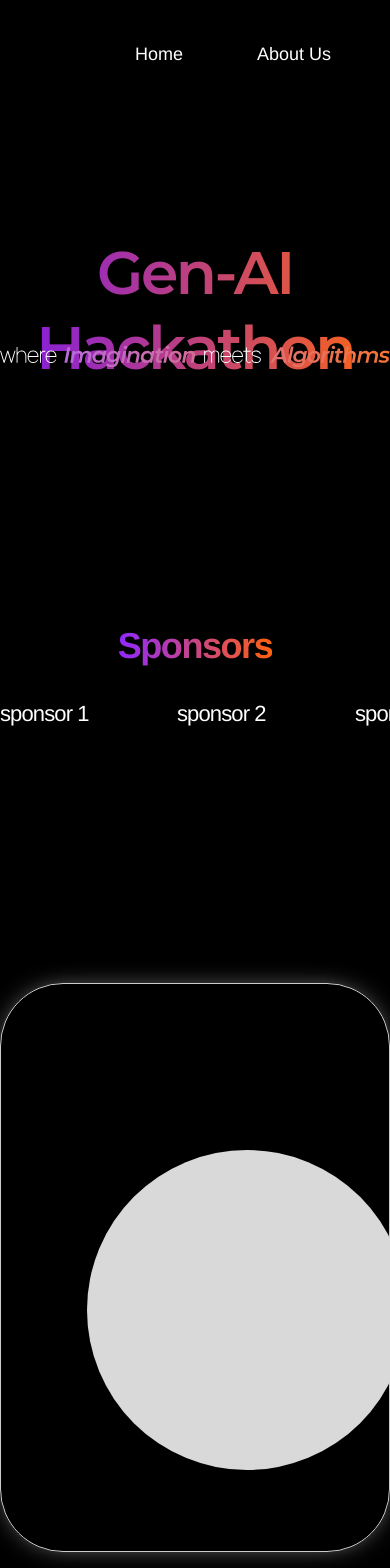
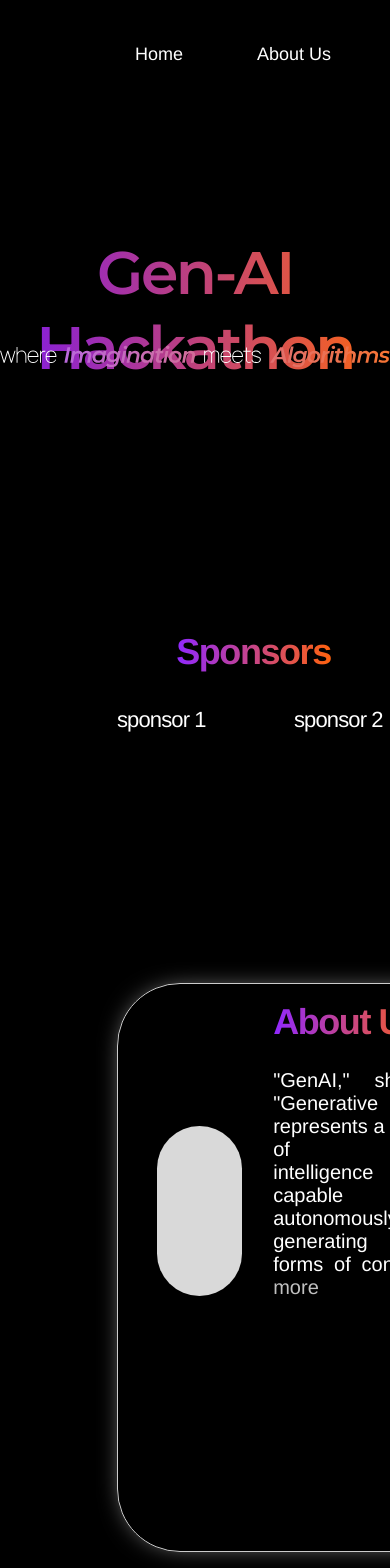
Before and after one commit to GenAiHack23/GenAIHack-Website, a React (Vite) app: page / in a window 390 px wide. Shown: the top 1568 px of the page. Built offline with nearby package versions, Linux system fonts and the light colour scheme.

Commit message:
Chnages in About us page

```diff
--- a/src/views/about-us.css
+++ b/src/views/about-us.css
@@ -1,14 +1,14 @@
+/* Default styles for larger screens */
 .frame {
-    height: 752px;
+    height: 30%;
+    margin-left: 30%;
     width: 100%;
     display: flex;
     justify-content: center;
 }
 
-
 .frame .group2 {
     height: 652px;
-    /* left: 47px; */
     position: relative;
     top: 50px;
     width: 100%;
@@ -18,17 +18,16 @@
 
 .frame .overlap-group2 {
     background-color: #00000033;
-    border: 1px solid;
-    border-color: #cccccc;
+    border: 1px solid #cccccc;
     border-radius: 63px;
     box-shadow: 0px 0px 29px -13px #ffffff;
     height: 569px;
-
     position: relative;
     top: -1px;
     width: 1349px;
     transition: box-shadow 0.3s ease;
 }
+
 .frame .overlap-group2:hover {
     box-shadow: 0px 0px 30px -5px #fd6e00;
 }
@@ -38,20 +37,36 @@
     font-family: "Manrope-Thin", Helvetica;
     font-size: 20px;
     font-weight: 400;
-    left: 496px;
     letter-spacing: 0;
     line-height: normal;
     position: absolute;
     text-align: justify;
-    top: 151px;
+    left: 30%;
+    top: 30%;
     width: 823px;
+}
+
+.container {
+    position: absolute;
+    top: 10%;
+    left: 23%;
+    width: 50%;
+}
+
+.text {
+    display: inline;
+    width: 100%;
+}
+
+.read-or-hide {
+    color: #c0c0c0;
+    cursor: pointer;
 }
 
 .frame .ellipse {
     background-color: #d9d9d9;
     border-radius: 160px;
     height: 320px;
-    left: 86px;
     position: absolute;
     top: 166px;
     width: 320px;
@@ -66,11 +81,54 @@
     font-family: 'Montserrat', sans-serif;
     font-size: 60px;
     font-weight: 800;
-    left: 540px;
     letter-spacing: -2.48px;
     line-height: 75px;
     position: absolute;
-    /* text-fill-color: transparent; */
     top: 9px;
-    /* width: 275px; */
 }
+
+/* Media query for smaller screens (adjust breakpoints as needed) */
+@media screen and (max-width: 768px) {
+    .frame {
+        flex-direction: column;
+        align-items: center;
+        height: 200%;
+        left: auto;
+    }
+
+    .frame .heading2 {
+        -webkit-background-clip: text !important;
+        -webkit-text-fill-color: transparent;
+        background: linear-gradient(90deg, rgb(144, 40, 255) 0%, rgb(255, 98, 14) 100%);
+        background-clip: text;
+        -webkit-animation: fadein 2s;
+        width: fit-content;
+        color: transparent;
+        font-family: "Manrope-SemiBold", Helvetica;
+        font-size: 36px;
+        font-weight: 600;
+        left: 40%;
+        text-align: center;
+        letter-spacing: -1.44px;
+        line-height: 75px;
+        display: flex;
+        justify-content: center;
+        top: 0;
+        white-space: nowrap;
+        flex-direction: row;
+        flex-wrap: nowrap;
+    }
+
+    .frame .genai-short-for {
+        width: 50%;
+        left: 40%;
+        top: 15%;
+    }
+
+    .frame .ellipse {
+        top: 25%;
+        left: 10%;
+        height: 30%;
+        width: 22%;
+    }
+}
--- a/src/views/about_us.jsx
+++ b/src/views/about_us.jsx
@@ -1,26 +1,37 @@
-
+import React, { useState } from "react";
 import "./about-us.css";
 
+const ReadMore = ({ children }) => {
+  const text = children;
+  const [isReadMore, setIsReadMore] = useState(true);
+  const toggleReadMore = () => {
+    setIsReadMore(!isReadMore);
+  };
+  return (
+    <p className="text">
+      {isReadMore ? text.slice(0, 150) : text}
+      <span onClick={toggleReadMore} className="read-or-hide">
+        {isReadMore ? "...read more" : " show less"}
+      </span>
+    </p>
+  );
+};
 
-export default function Aboutus() {
+function AboutUs() {
     return (
         <div className="frame">
             <div className="group2">
                 <div className="overlap-group2">
                     <p className="genai-short-for">
-                        &#34;GenAI,&#34; short for &#34;Generative AI,&#34; represents a category of artificial intelligence systems
+                        <ReadMore>
+                        "GenAI," short for "Generative AI," represents a category of artificial intelligence systems
                         capable of autonomously generating various forms of content, such as text, images, music, or software. These
                         systems leverage advanced techniques like neural networks and deep learning to produce creative, realistic,
                         or human-like content. GPT-3, the model powering this conversation, serves as an example of GenAI, excelling
                         in natural language understanding and generation. GenAI finds applications across diverse domains, including
                         chatbots, content generation, image synthesis, and more, and continues to evolve as a pivotal field in
-                        AI&#34;GenAI,&#34; short for &#34;Generative AI,&#34; represents a category of artificial intelligence
-                        systems capable of autonomously generating various forms of content, such as text, images, music, or
-                        software. These systems leverage advanced techniques like neural networks and deep learning to produce
-                        creative, realistic, or human-like content. GPT-3, the model powering this conversation, serves as an
-                        example of GenAI, excelling in natural language understanding and generation. GenAI finds applications
-                        across diverse domains, including chatbots, content generation, image synthesis, and more, and continues to
-                        evolve as a pivotal field in AI
+                        AI.
+                        </ReadMore>
                     </p>
                     <div className="ellipse" />
                     <div className="heading2">About US</div>
@@ -28,4 +39,6 @@ export default function Aboutus() {
             </div>
         </div>
     );
-};
+}
+
+export default AboutUs;
```
